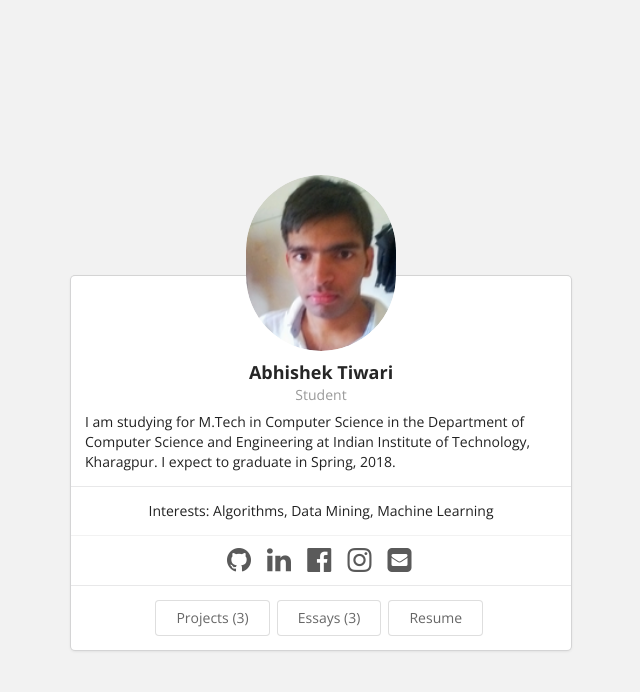
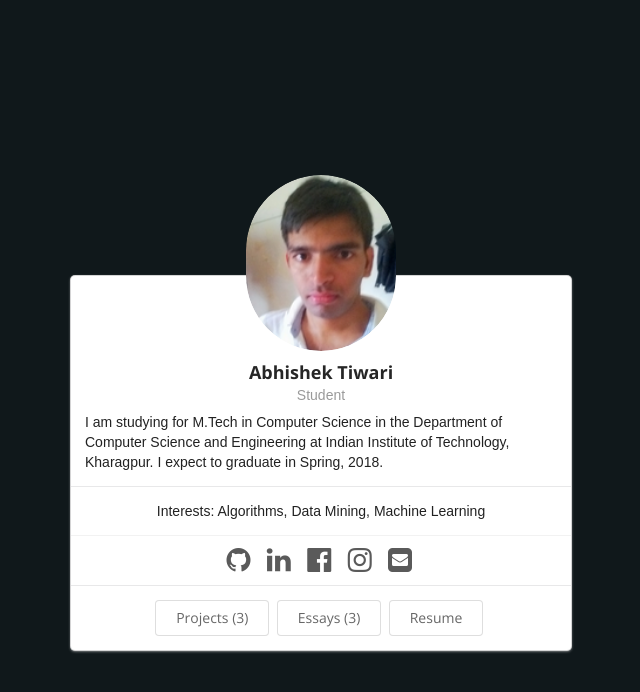
Before and after one commit to abhishekcs10/abhishekcs10.github.io, a Jekyll site: the page built from index.html, in a window 1280 px wide. Shown: the top 692 px of the page, without its empty margins (319-959 px from the left). Built offline with Jekyll 4.4.1, drawn with Linux system fonts in a browser that asks for light colours.

Commit message:
add files

```diff
--- a/css/stylesheet-default.scss
+++ b/css/stylesheet-default.scss
@@ -7,9 +7,17 @@
 // Don't edit this file.  Put your changes in stylesheet-customizations.scss
 
 // Default background color
+
 body {
-  background-color: #f2f2f2;
+	background-color: #10181B;
+	color: #ffffff;
+	font-family: 'Montserrat', sans-serif;
+    -webkit-transition: background-color 0.7s ease-in-out;
+    -moz-transition: background-color 0.7s ease-in-out;
+    -o-transition: background-color 0.7s ease-in-out;
+    transition: background-color 0.7s ease-in-out;
 }
+
 
 // Default menubar color
 .ui.menu {
```
